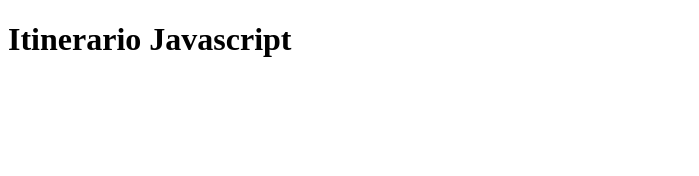
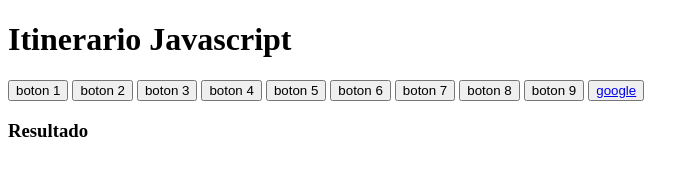
Before and after one commit to juanM20/Dev-Training-Sngular, a plain HTML site: page index.html in a window 1280 px wide. Shown: the whole page, without its empty margins (0-699 px from the left). Drawn offline with Linux system fonts and the light colour scheme; no server answers.

Commit message:
ejercicio 3

```diff
--- /dev/null
+++ b/ejercicio3.js
@@ -0,0 +1,19 @@
+window.onload = () => {
+
+    let botones = document.getElementsByTagName('button')
+    let result = document.getElementById('result')
+
+    for(let i=0; i<botones.length; i++) {
+
+        botones[i].addEventListener('click', () => {
+
+            console.log(botones[i].id)
+            if(botones[i].id === 'boton10'){
+
+            }
+
+
+        })
+    }
+
+}
--- a/index.html
+++ b/index.html
@@ -9,8 +9,19 @@
 <body>
     <h1>Itinerario Javascript</h1>
 
-    <p id="resultado"></p>
-    <script src="ejerciciosJs-2.js"></script>
+    <button id="boton1">boton 1</button>
+    <button id="boton2">boton 2</button>
+    <button id="boton3">boton 3</button>
+    <button id="boton4">boton 4</button>
+    <button id="boton5">boton 5</button>
+    <button id="boton6">boton 6</button>
+    <button id="boton7">boton 7</button>
+    <button id="boton8">boton 8</button>
+    <button id="boton9">boton 9</button>
+    <button id="boton10"><a href="https://www.google.es/" target="_blank">google</a></button>
+    <script src="ejercicio3.js"></script>
+
+    <h3 id="result">Resultado</h3>
 
 </body>
 </html>
```
Also changed, not shown: hoisting.js (added, +30 -0 lines).
